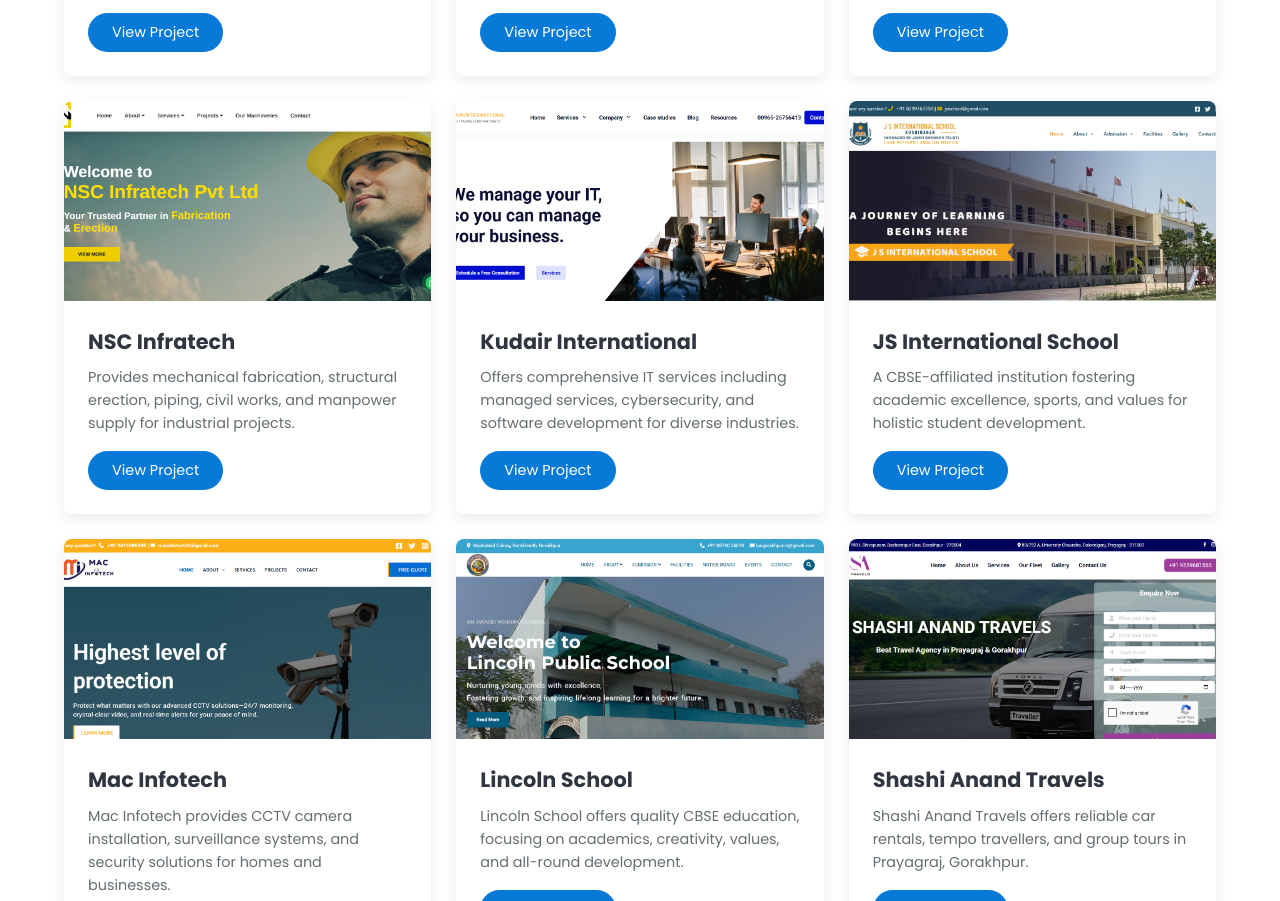
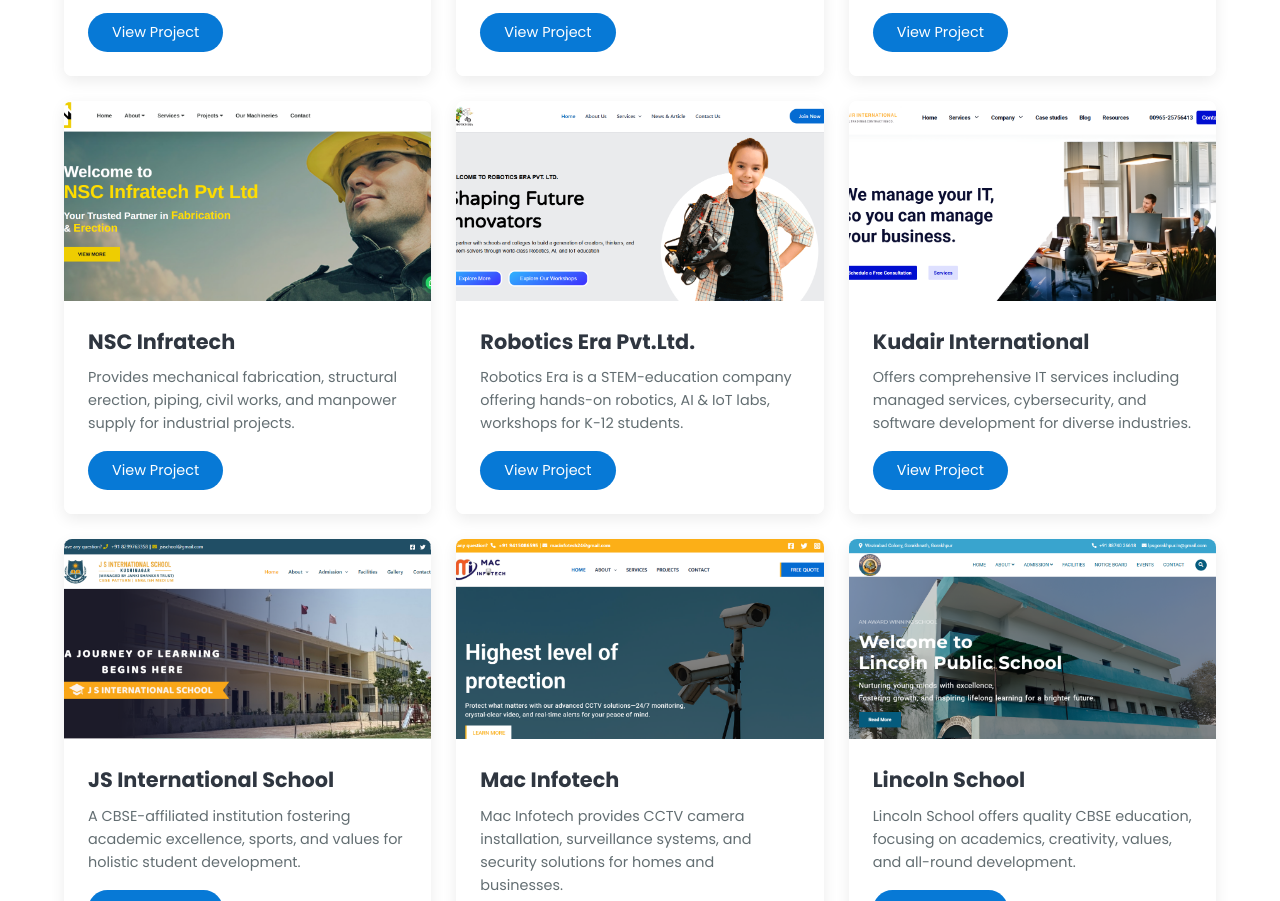
Before and after one commit to ffaizur/website, a plain HTML site: page projects.html in a window 1280 px wide. Shown: the part 1441-2342 px from the top of the page. Drawn offline with nearby package versions, Linux system fonts and the light colour scheme.

Commit message:
Update projects.html

```diff
--- a/projects.html
+++ b/projects.html
@@ -639,6 +639,17 @@
                 </div>
             </div>
 
+            <div class="project-card" data-aos="fade-up" data-aos-delay="100" data-category="website">
+                <div class="project-img">
+                    <img src="Images/Robotic-Era.png" alt="NSC Infratech">
+                </div>
+                <div class="project-details">
+                    <h3>Robotics Era Pvt.Ltd.</h3>
+                    <p>Robotics Era is a STEM-education company offering hands-on robotics, AI & IoT labs, workshops for K-12 students.</p>
+                    <a href="https://roboticsera.in/" target="_blank">View Project</a>
+                </div>
+            </div>
+
             <!-- Project 5 -->
             <div class="project-card" data-aos="fade-up" data-aos-delay="200" data-category="website">
                 <div class="project-img">
```
